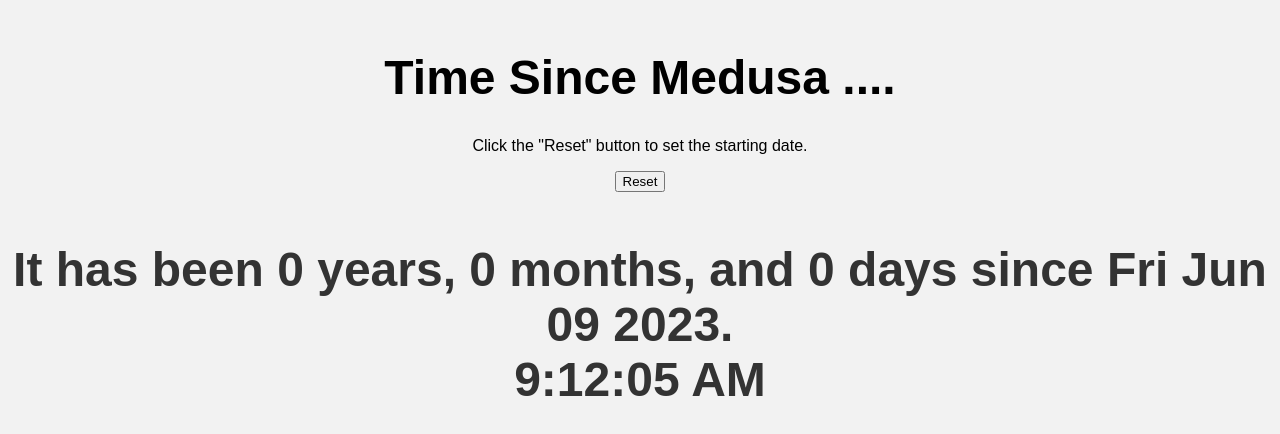
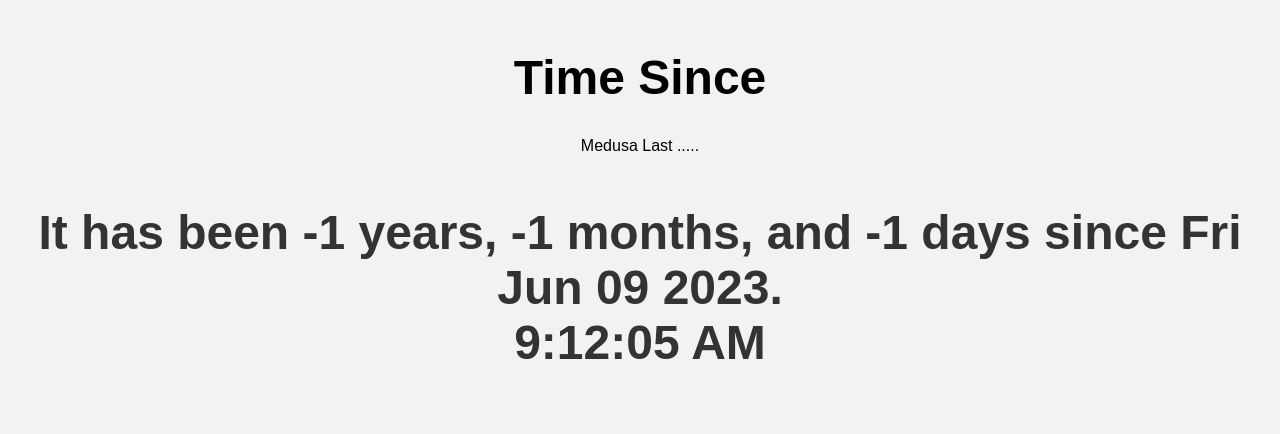
Before and after one commit to CRONOS1967/Medusa, a plain HTML site: page index.html in a window 1280 px wide. Drawn offline with Linux system fonts and the light colour scheme.

Commit message:
Update index.html

```diff
--- a/index.html
+++ b/index.html
@@ -21,17 +21,17 @@
 	</style>
 </head>
 <body onload="setStartTime()">
-	<h1>Time Since Medusa ....</h1>
-	<p>Click the "Reset" button to set the starting date.</p>
-	<button onclick="setStartTime()">Reset</button>
+	<h1>Time Since</h1>
+	<p>Medusa Last .....</p>
+	<button hidden onclick="setStartTime()">Reset</button>
 	<div class="clock" id="clock"></div>
 
 	<script>
 		let startTime;
 
 		function setStartTime() {
-			// Set the starting time to the current time
-			startTime = new Date();
+			// Set the starting time to June 9, 2023 at 11:27 AM
+			startTime = new Date(2023, 5, 9, 11, 27, 0);
 			updateClock();
 		}
 
```
